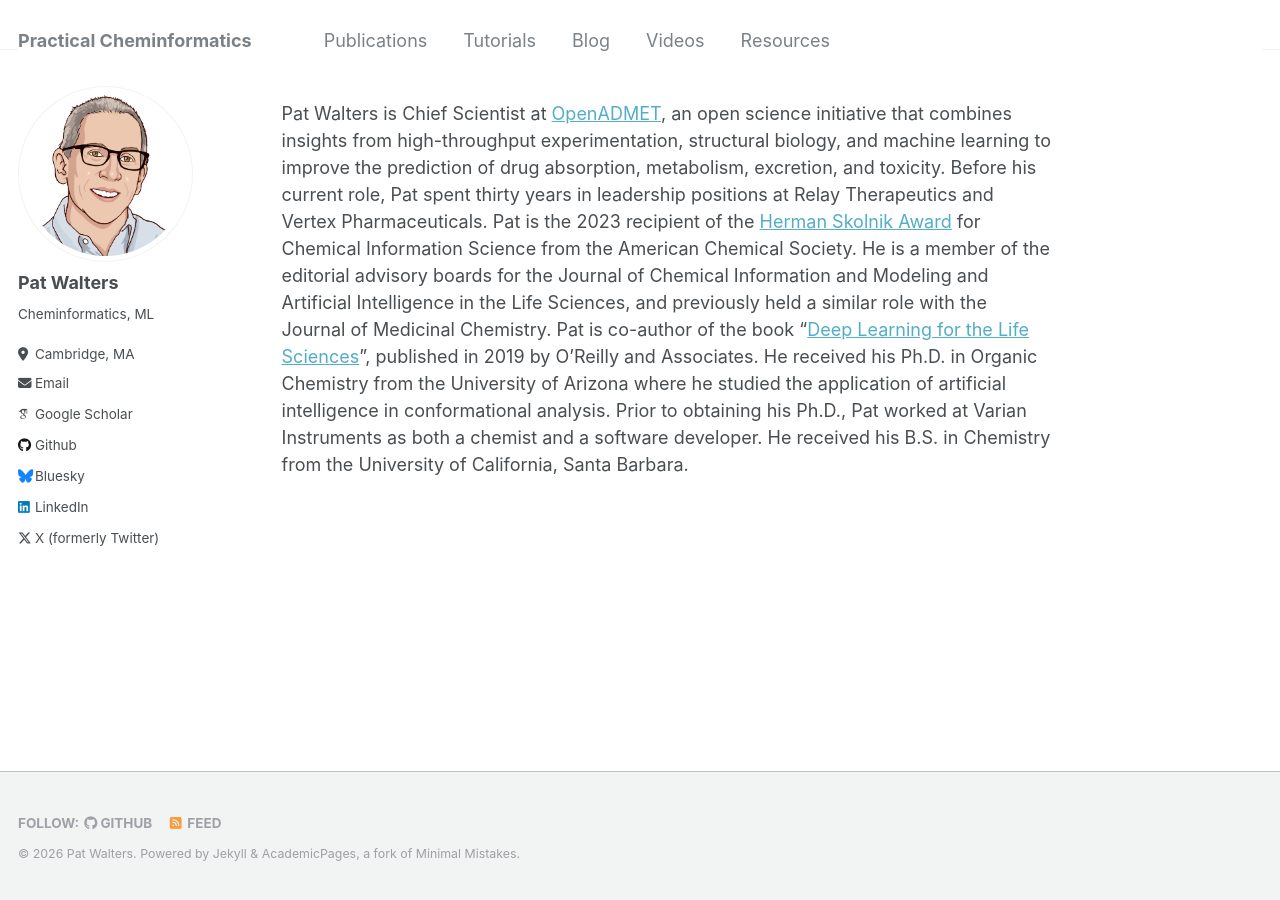
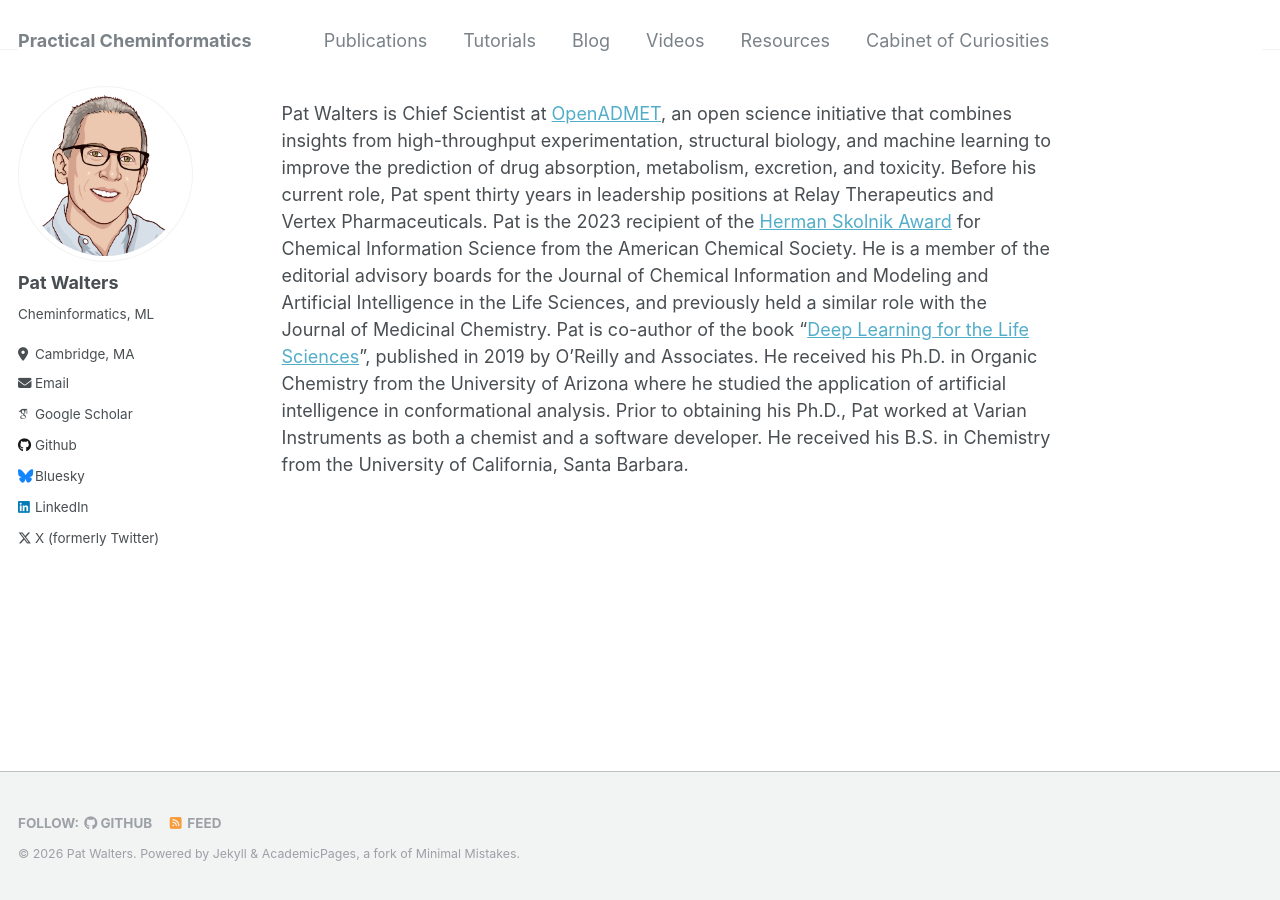
Before and after one commit to PatWalters/patwalters.github.io, a Jekyll site: the page built from _pages/about.md, in a window 1280 px wide. Built offline with Jekyll 4.4.1, drawn with Linux system fonts in a browser that asks for light colours; some web fonts are replaced.

Commit message:
add cabinet of curiosities

```diff
--- a/_data/navigation.yml
+++ b/_data/navigation.yml
@@ -21,6 +21,9 @@
   - title: "Resources"
     url: https://github.com/PatWalters/resources_2025
 
+  - title: "Cabinet of Curiosities"
+    url: https://github.com/PatWalters/cabinet_of_curiosities/blob/main/README.md
+
 
 #  - title: "Guide"
 #   url: /markdown/
```
